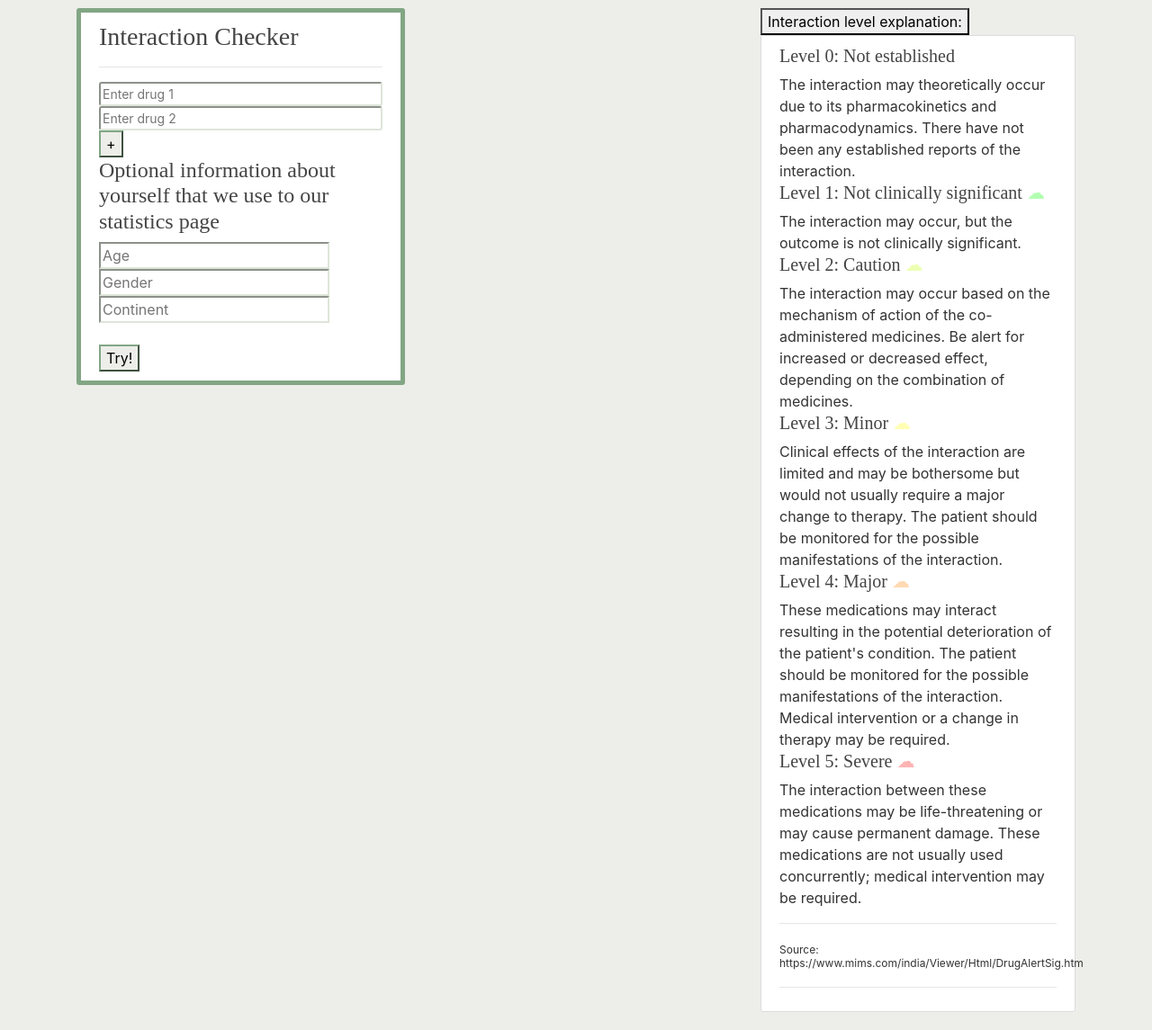
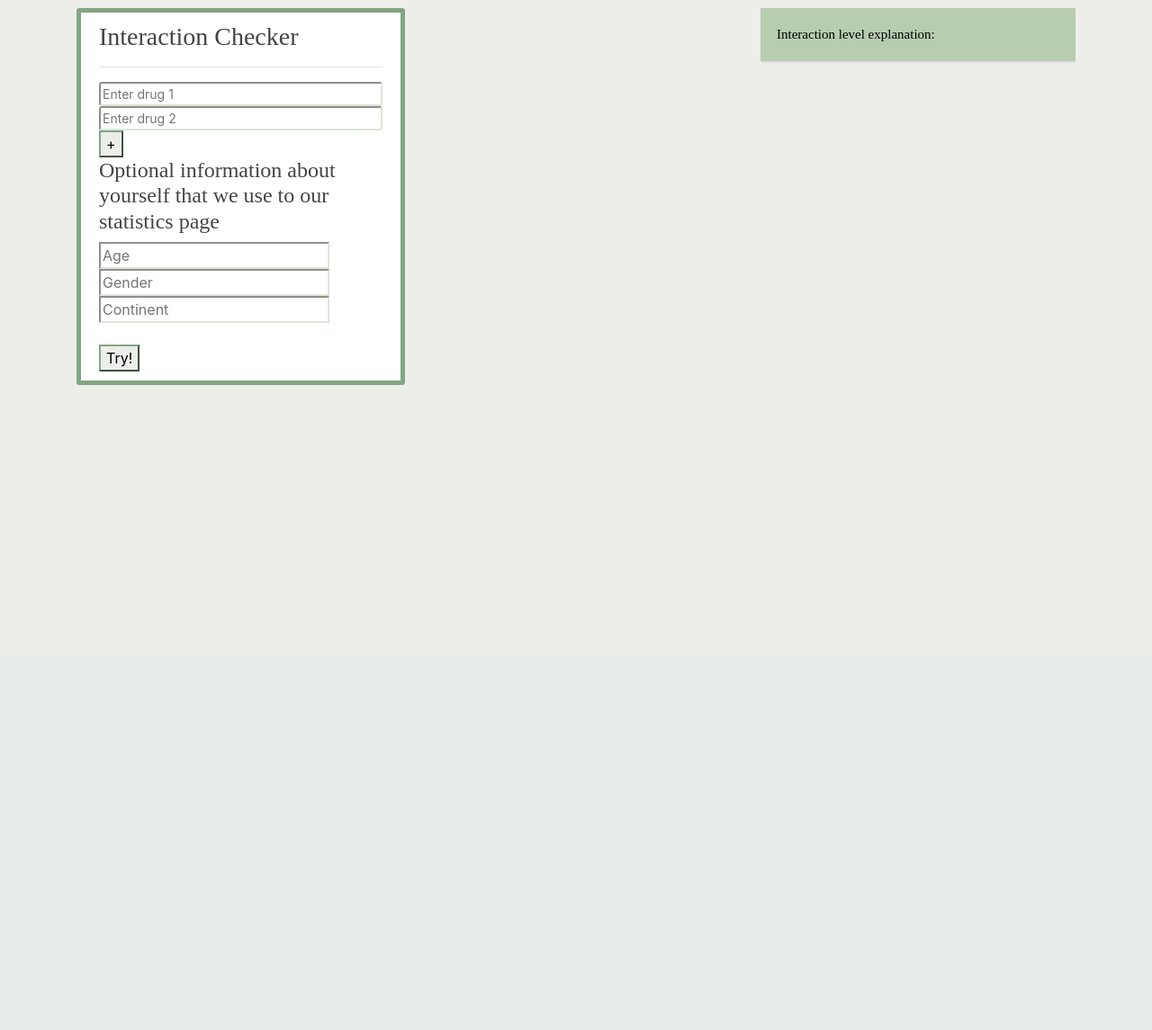
Before and after one commit to isterbollen/CookieDough2, a Django app: page / in a window 1280 px wide. Shown: the part 71-1216 px from the top of the page at 90% size. After the commit the page ends 499 px from the top, so only its background shows below. Run offline with Django 3.2, Linux system fonts and the light colour scheme; data that the repository does not hold is empty; some libraries are stand-ins or nearby versions.

Commit message:
Update main.css

```diff
--- a/project_django/DrugiComp/static/DrugiComp/main.css
+++ b/project_django/DrugiComp/static/DrugiComp/main.css
@@ -98,8 +98,13 @@ tr td:hover { background: #DDE5D9; color: #000000; }
 }
 
 .content-section {
+  padding: 0 18px;
+  max-height: 0;
+  overflow: hidden;
+  transition: max-height 0.2s ease-out;
   background: #ffffff;
-  padding: 10px 20px;
+  font-family: 'Lora';
+  padding: 0px 20px;
   border: 1px solid #dddddd;
   border-radius: 3px;
   margin-bottom: 20px;
@@ -252,3 +257,20 @@ input[readonly] {
   line-height: 15px;
   margin: 5px 0 0;
 }
+
+
+.collapsible {
+  font-family: 'Lora';
+  background-color: #B8CCAF;
+  cursor: pointer;
+  padding: 18px;
+  width: 100%;
+  border: none;
+  text-align: left;
+  outline: none;
+  font-size: 15px;
+}
+
+.active, .collapsible:hover {
+  background-color: #acc3a2;
+}
```
